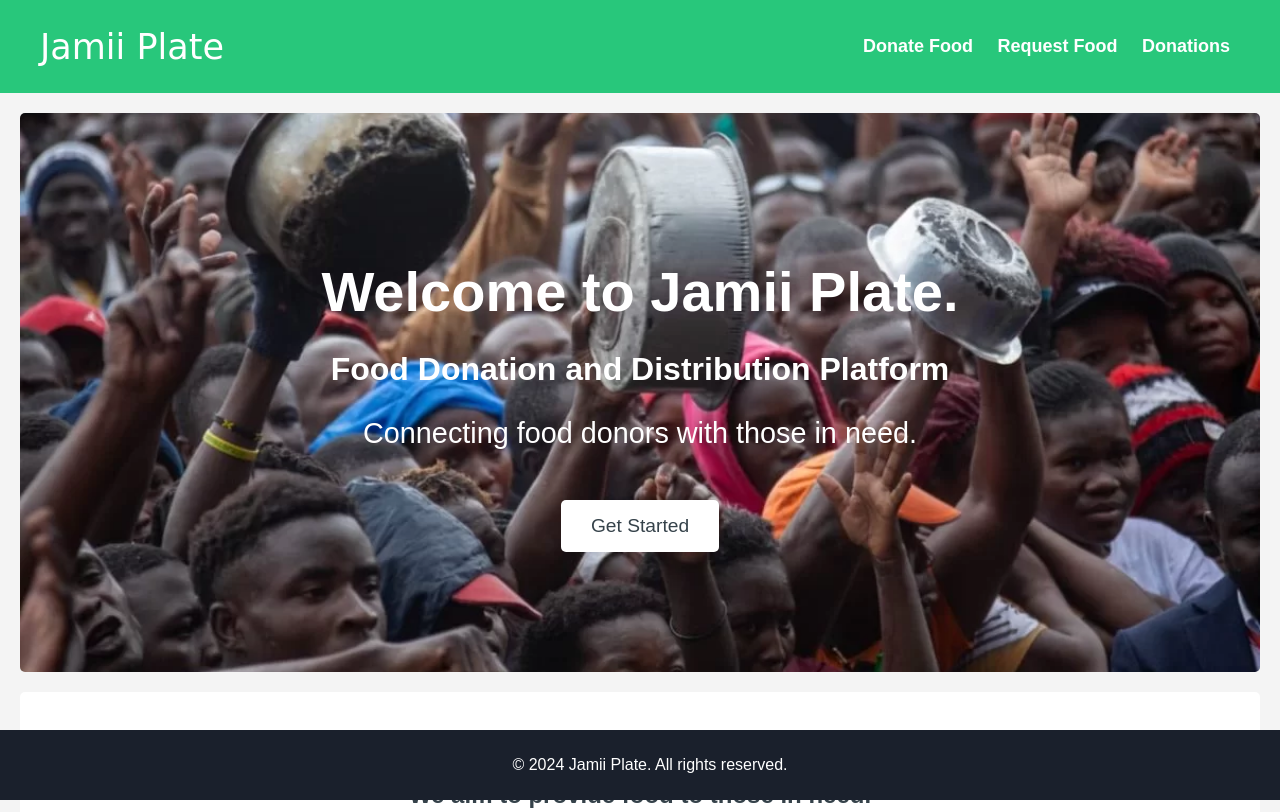
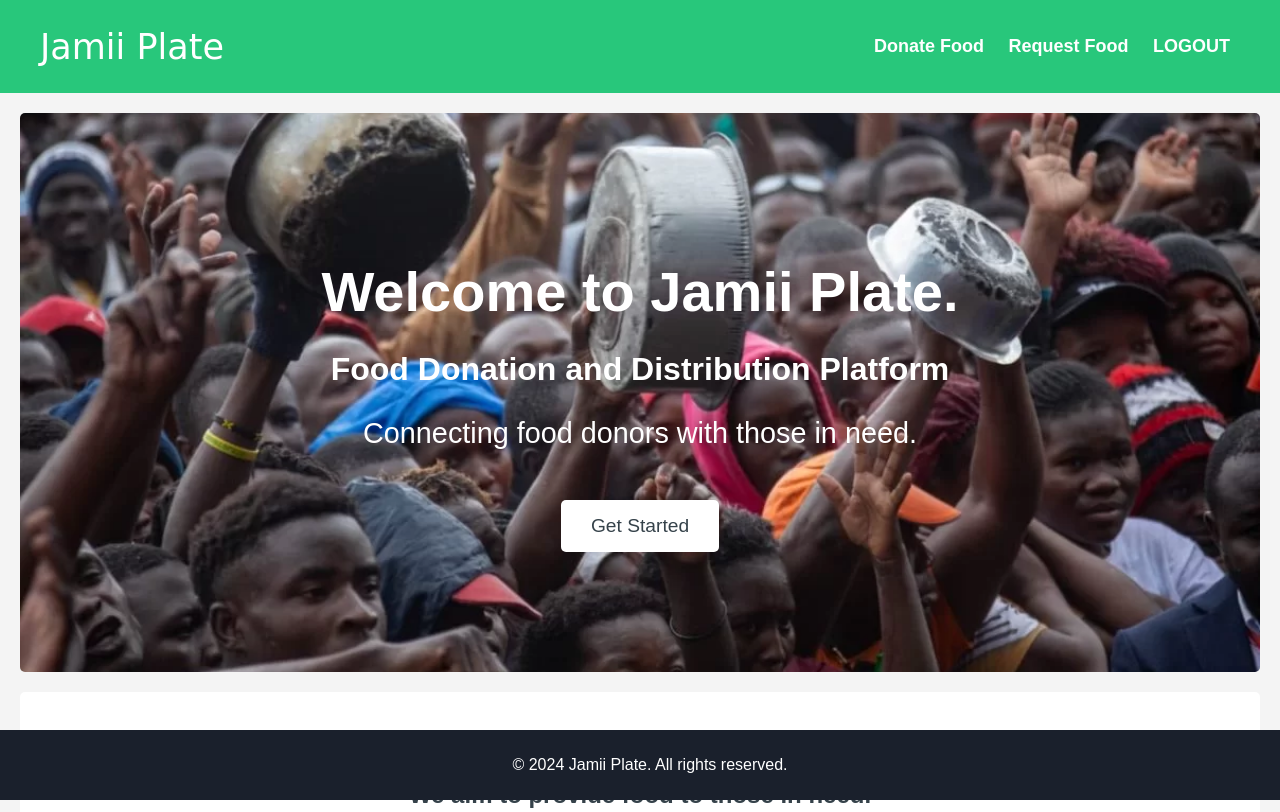
Before and after one commit to Athooh/food_donation_app, a plain HTML site: page index.html in a window 1280 px wide. Shown: the top 812 px of the page. Drawn offline with Linux system fonts and the light colour scheme; a web font is replaced by a local one.

Commit message:
update logout button

```diff
--- a/index.html
+++ b/index.html
@@ -17,7 +17,7 @@
                 <!-- <li><a href="index.html">Home</a></li> -->
                 <li><a href="#donate">Donate Food</a></li>
                 <li><a href="#request">Request Food</a></li>
-                <li><a href="#donations">Donations</a></li>
+                <li><a href="#donations">LOGOUT</a></li>
             </ul>
         </nav>
     </header>
```
